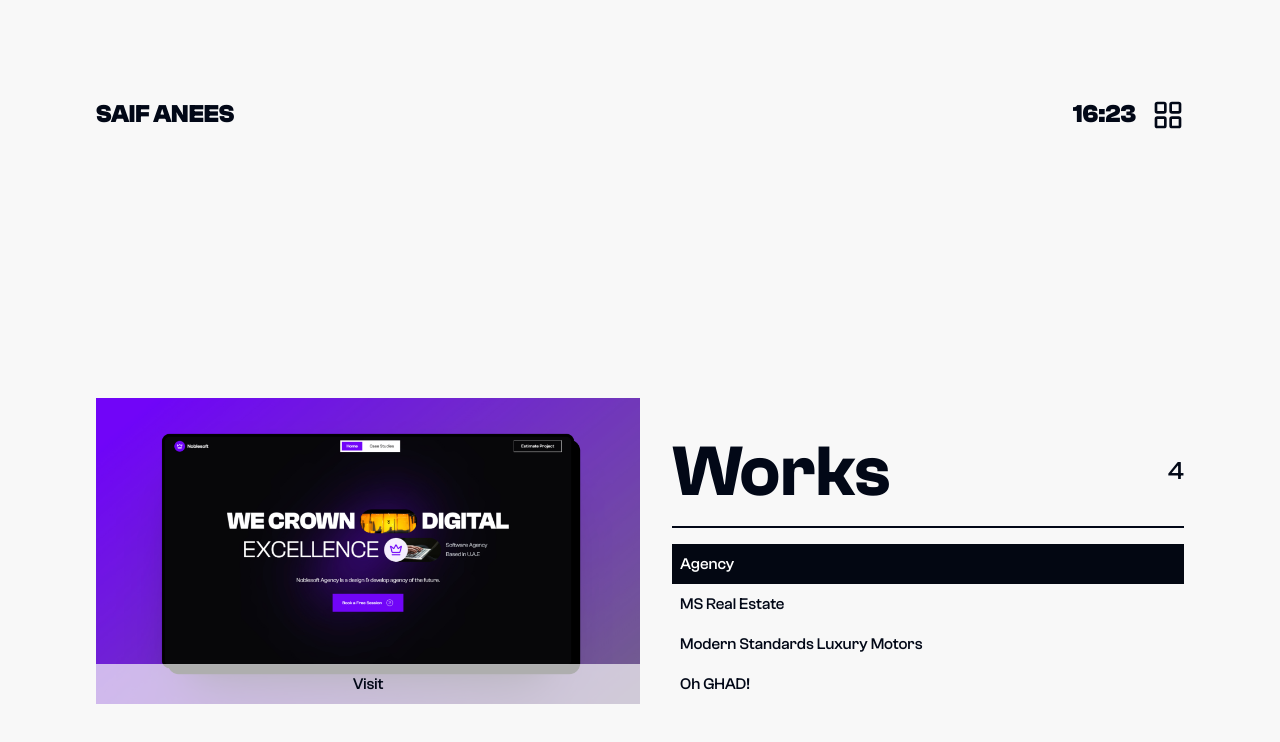
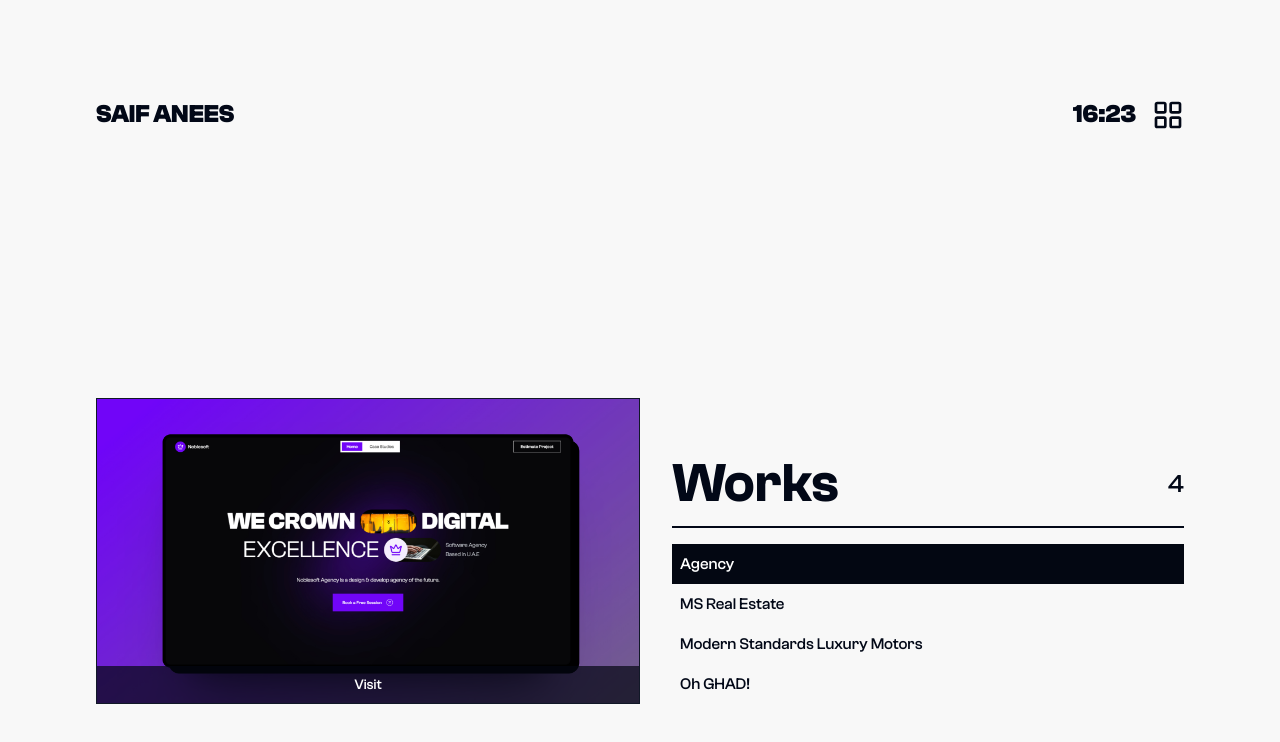
Before and after one commit to saiFaneeS/saifanees-portfolio, a Next.js app: page /works in a window 1280 px wide. Shown: the top 742 px of the page. Built offline with nearby package versions, Linux system fonts and the light colour scheme.

Commit message:
first commit

```diff
--- a/components/Projects.jsx
+++ b/components/Projects.jsx
@@ -26,7 +26,7 @@ const Projects = () => {
       url: "https://www.ohghad.org",
     },
   ];
-
+  const [linkHover, setLinkHover] = useState(false);
   const { isActive, pageChanged, setPageChanged } = useNavbar();
   useEffect(() => {
     setPageChanged(false);
@@ -41,13 +41,22 @@ const Projects = () => {
   return (
     <>
       <div
-        className={`h-screen flex max-md:flex-col justify-center items-end max-sm:items-start gap-8 max-md:gap-4 px-24 max-lg:px-16 max-md:px-12 max-sm:px-4 py-24 max-sm:mt-4 max-md:pb-0 relative w-full ${
+        className={`h-screen flex max-md:flex-col justify-center items-end max-md:items-start gap-8 max-md:gap-4 px-24 max-lg:px-16 max-md:px-12 max-sm:px-4 py-24 max-sm:mt-4 max-md:pb-0 relative w-full ${
           isActive ? "slide-out-top" : "slide-in-bottom"
         } ${pageChanged ? "hidden" : ""}`}
       >
-        <div className="w-1/2 max-sm:w-2/3 shrink-0 aspect-video overflow-hidden relative transition-all">
-          <Link href={projects[currentProjectIndex]?.url} target="_blank">
-            <button className="bg-[#f8f8f8] py-2 px-4 font-medium absolute bottom-0 left-1/2 -translate-x-1/2 bg-opacity-70 hover:bg-opacity-80 transition-all w-full">
+        <div className="w-1/2 max-sm:w-2/3 shrink-0 aspect-video overflow-hidden relative transition-all border border-gray-900">
+          <Link
+            onMouseOver={() => setLinkHover(true)}
+            onMouseOut={() => setLinkHover(false)}
+            href={projects[currentProjectIndex]?.url}
+            target="_blank"
+          >
+            <button
+              className={`bg-gray-950 text-white text-sm py-2 px-4 font-medium absolute bottom-0 left-1/2 -translate-x-1/2 ${
+                linkHover ? "bg-opacity-80" : "bg-opacity-70"
+              } transition-all w-full`}
+            >
               Visit
             </button>
             <Image
@@ -61,7 +70,7 @@ const Projects = () => {
         </div>
         <div className="flex flex-col w-full">
           <div className="flex gap-6 justify-between items-center">
-            <h2 className="text-4xl font-semibold">Works</h2>
+            <h2 className="text-3xl font-semibold">Works</h2>
             <p className="text-lg font-medium">{projects?.length}</p>
           </div>
           <div className="h-[2px] w-full bg-current mb-4"></div>
```
